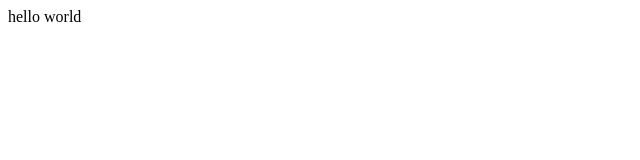
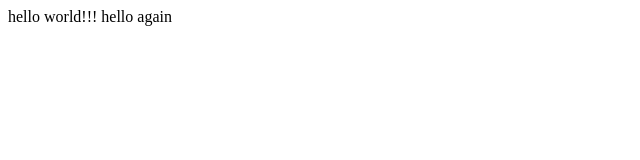
Before and after one commit to darshparikh/leec0, a plain HTML site: page hello.html in a window 1280 px wide. Shown: the whole page, without its empty margins (0-640 px from the left). Drawn offline with Linux system fonts and the light colour scheme.

Commit message:
Update hello.html

```diff
--- a/hello.html
+++ b/hello.html
@@ -4,6 +4,6 @@
 	<title>My webpage</title>
 </head>
 <body>
-	hello world
+	hello world!!! hello again
 </body>
 </html>
```
